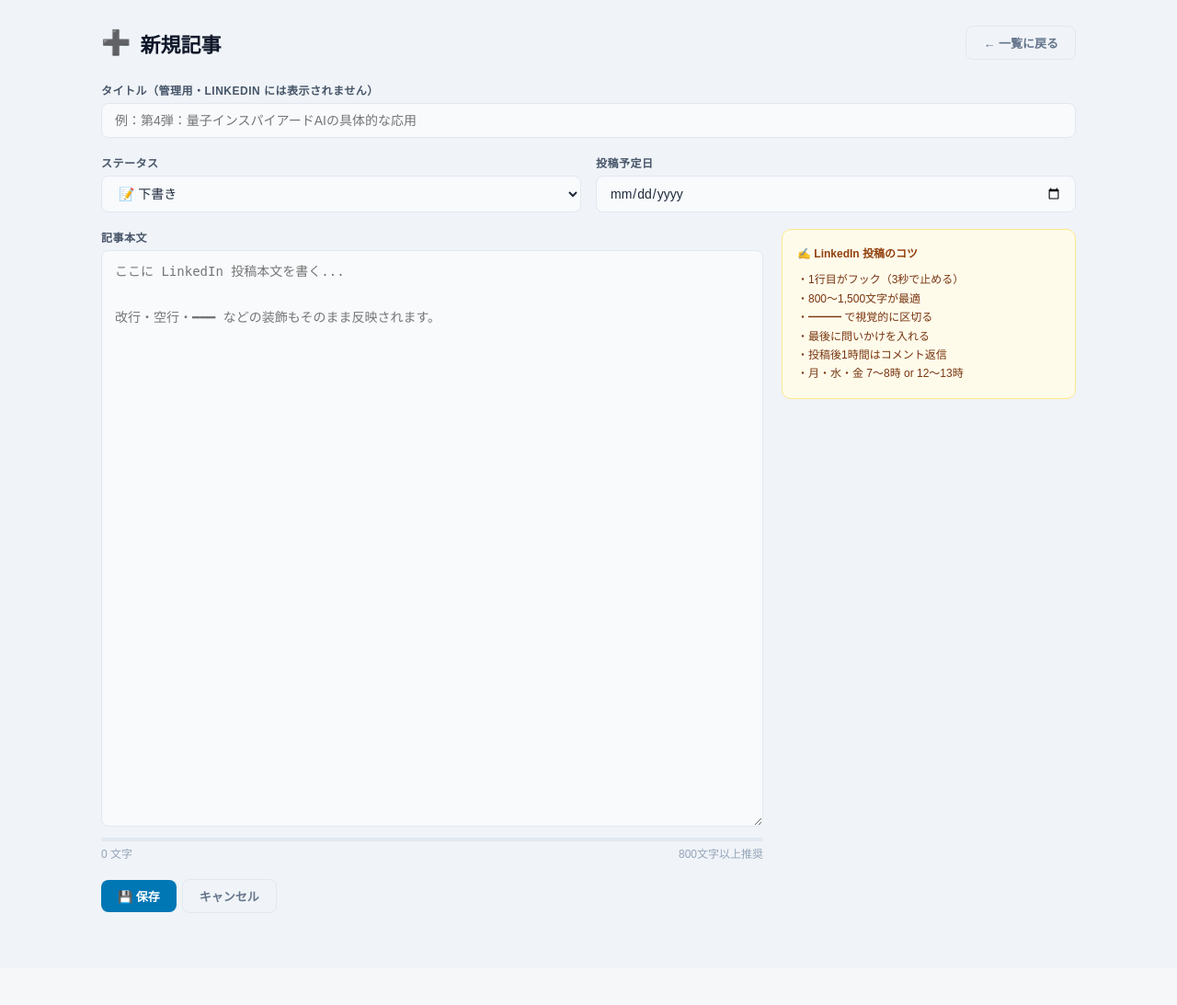
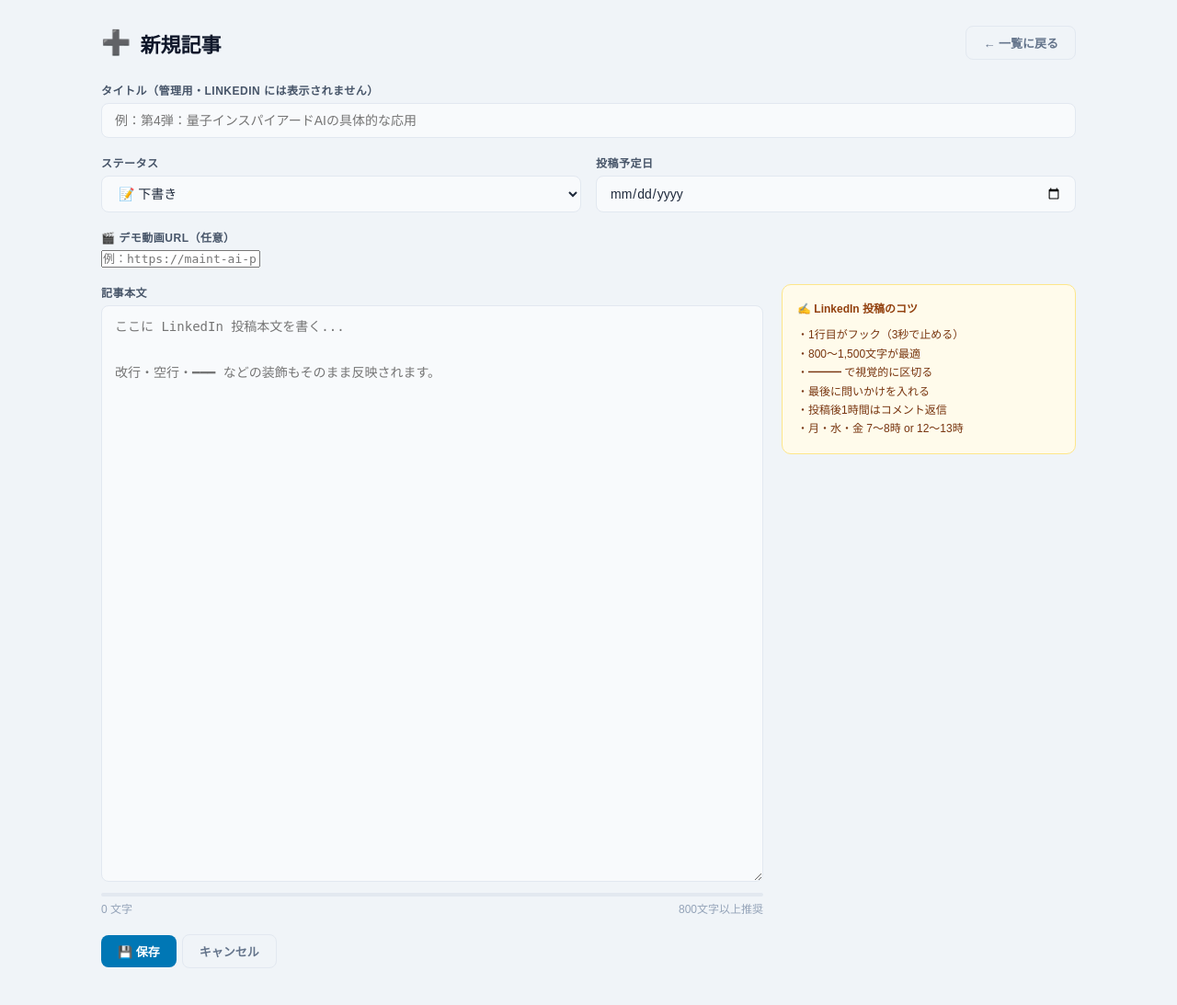
Before and after one commit to jqca/linkedin-analytics, a Flask app: page /articles/new in a window 1280 px wide. Shown: the part 48-1141 px from the top of the page at 92% size. Before the commit the page ends 1041 px from the top, so only its background shows below. Run offline with Flask 3, Linux system fonts and the light colour scheme; the visitor is signed in with stand-in values (Sample User, id 1); data that the repository does not hold is empty; parts of the project's set-up code (start-up, migrations or seed data) failed here and were passed over; some libraries are stand-ins or nearby versions.

Commit message:
Add video_url field and demo video player to article management

```diff
--- a/app.py
+++ b/app.py
@@ -883,10 +883,11 @@
         content = request.form.get("content", "").strip()
         status = request.form.get("status", "draft")
         scheduled_date = request.form.get("scheduled_date", "")
+        video_url = request.form.get("video_url", "").strip()
         conn = get_conn()
         conn.execute(
-            "INSERT INTO articles (title, content, status, scheduled_date) VALUES (?, ?, ?, ?)",
-            (title, content, status, scheduled_date)
+            "INSERT INTO articles (title, content, status, scheduled_date, video_url) VALUES (?, ?, ?, ?, ?)",
+            (title, content, status, scheduled_date, video_url)
         )
         conn.commit()
         conn.close()
@@ -906,10 +907,11 @@
         content = request.form.get("content", "").strip()
         status = request.form.get("status", "draft")
         scheduled_date = request.form.get("scheduled_date", "")
+        video_url = request.form.get("video_url", "").strip()
         conn.execute(
             "UPDATE articles SET title=?, content=?, status=?, scheduled_date=?, "
-            "updated_at=datetime('now') WHERE id=?",
-            (title, content, status, scheduled_date, aid)
+            "video_url=?, updated_at=datetime('now') WHERE id=?",
+            (title, content, status, scheduled_date, video_url, aid)
         )
         conn.commit()
         conn.close()
--- a/database.py
+++ b/database.py
@@ -54,7 +54,17 @@
 
 
 def _migrate(conn, pg):
-    """マイグレーション（冪等）: article_variants / followers テーブルを追加"""
+    """マイグレーション（冪等）: article_variants / followers / video_url カラムを追加"""
+    # video_url カラムを articles に追加（既存DB対応）
+    try:
+        if pg:
+            conn.execute("ALTER TABLE articles ADD COLUMN video_url TEXT DEFAULT ''")
+        else:
+            conn.execute("ALTER TABLE articles ADD COLUMN video_url TEXT DEFAULT ''")
+        conn.commit()
+    except Exception:
+        pass  # カラムが既に存在する場合は無視
+
     if pg:
         conn.execute("""
             CREATE TABLE IF NOT EXISTS article_variants (
--- a/templates/article_form.html
+++ b/templates/article_form.html
@@ -129,6 +129,23 @@
     </div>
   </div>
 
+  <!-- デモ動画URL -->
+  <div class="form-group">
+    <label>🎬 デモ動画URL（任意）</label>
+    <input type="url" name="video_url"
+           value="{{ article.video_url if article and article.video_url else '' }}"
+           placeholder="例：https://maint-ai-production.up.railway.app/static/demo.mp4"
+           style="font-family:monospace;font-size:13px;">
+    {% if article and article.video_url %}
+    <div style="margin-top:8px;">
+      <video controls preload="metadata"
+             style="width:100%;max-width:480px;border-radius:8px;border:1px solid #e2e8f0;">
+        <source src="{{ article.video_url }}" type="video/mp4">
+      </video>
+    </div>
+    {% endif %}
+  </div>
+
   <!-- Main content + sidebar -->
   <div class="content-wrap">
 
```
Also changed, not shown: templates/articles.html (+19 -0 lines).
